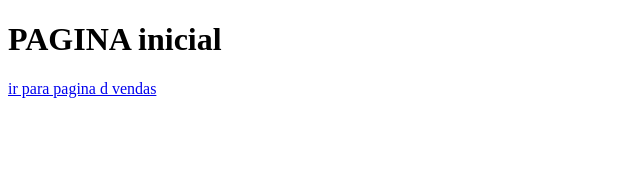
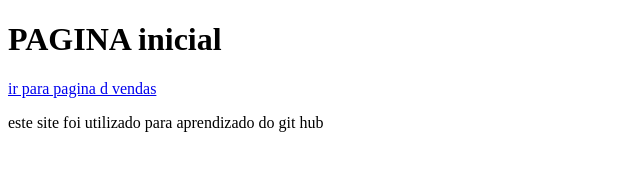
Before and after one commit to cesardev001/aula102-github, a plain HTML site: page index.html in a window 1280 px wide. Shown: the whole page, without its empty margins (0-640 px from the left). Drawn offline with Linux system fonts and the light colour scheme.

Commit message:
ATUALIZAÇÃO TESTE MES DE AGOSTO

```diff
--- a/index.html
+++ b/index.html
@@ -11,5 +11,7 @@
     <h1> PAGINA inicial</h1>
      <a href="vendas.html">ir para pagina d vendas</a>
 
+     <p>este site foi utilizado para aprendizado do git hub</p>
+
 </body>
 </html>
```
